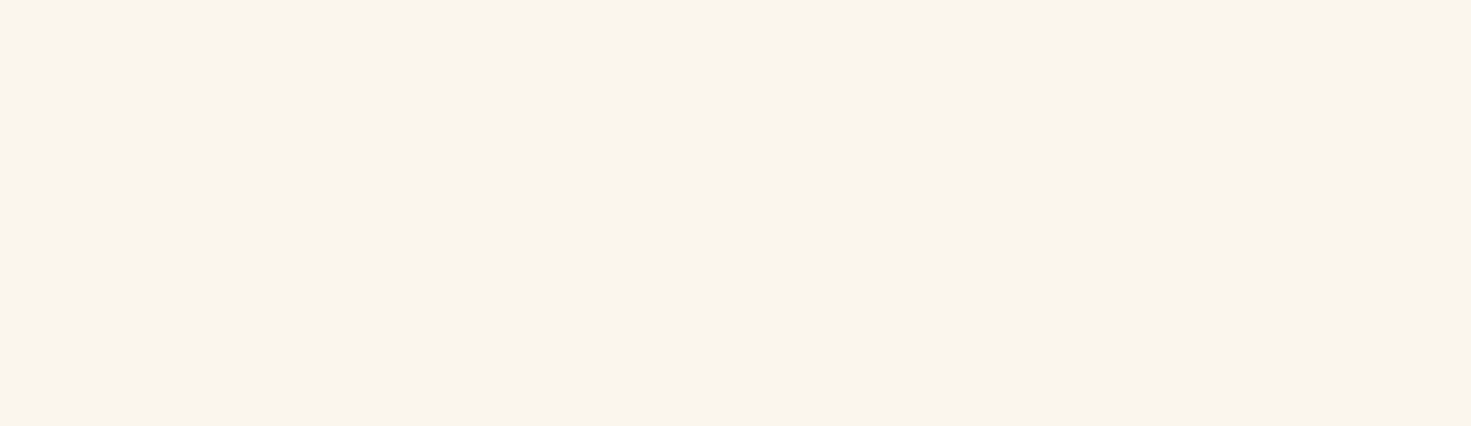
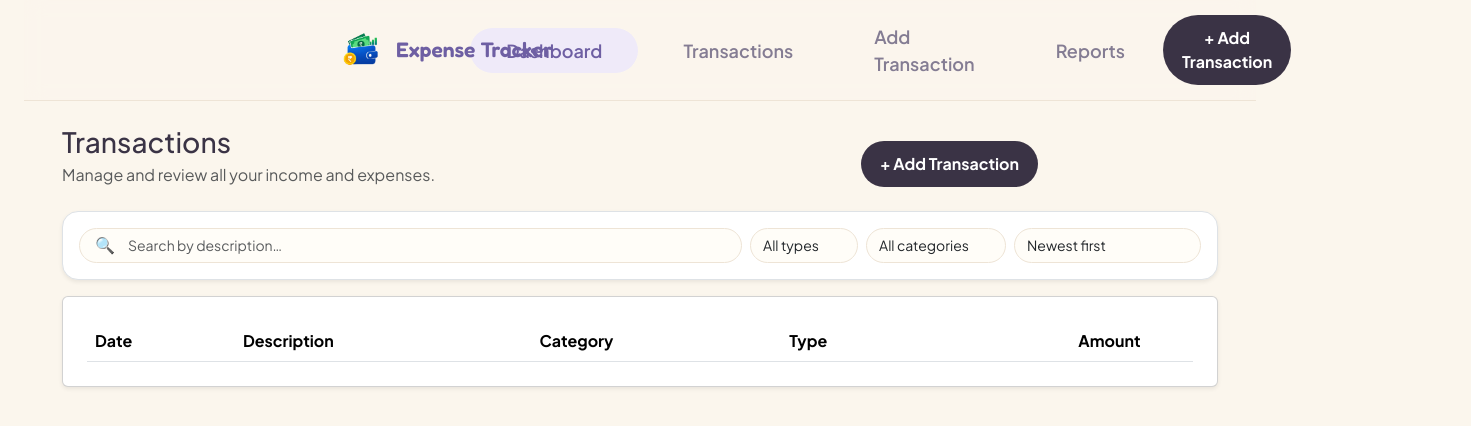
Before and after one commit to nischalpraj/Expense-Tracker, a React (Vite) app: page /transactions in a window 1280 px wide. Before the commit this address had no page. Shown: the top 426 px of the page, 1471 px wide, since content can reach past the window. Built offline with nearby package versions, Linux system fonts and the light colour scheme.

Commit message:
Transaction page on progress

```diff
--- a/src/MyRoute.jsx
+++ b/src/MyRoute.jsx
@@ -2,6 +2,7 @@ import React from 'react'
 import { BrowserRouter, Routes, Route } from 'react-router-dom'
 import Layout from './pages/Layout'
 import Dashboard from './pages/Dashbaord'
+import Transactions from './pages/Transactions'
 
 const MyRoute = () => {
   return (
@@ -11,6 +12,7 @@ const MyRoute = () => {
 
                   <Route path='/' element={<Layout />} >
                       <Route index element={<Dashboard />}></Route>
+                      <Route path='transactions' element={<Transactions/>}/>
 
 
             </Route>
--- a/src/components/Header.jsx
+++ b/src/components/Header.jsx
@@ -34,7 +34,7 @@ const Header = () => {
                   </a>
                 </li>
                 <li className="nav-item">
-                  <a className="nav-link" href="/products">
+                  <a className="nav-link" href="transactions">
                   Transactions
                   </a>
                 </li>
--- /dev/null
+++ b/src/pages/Transaction.css
@@ -0,0 +1,17 @@
+
+.filters-card {
+  background: #fff;
+  border: 1px solid #EEE4D6;
+}
+.filters-card .form-control,
+.filters-card .form-select {
+  border-radius: 999px;
+  border-color: #EEE4D6;
+  background: #FFFDF8;
+  font-size: 14px;
+}
+.filters-card .form-control:focus,
+.filters-card .form-select:focus {
+  border-color: #9C8FC7;
+  box-shadow: 0 0 0 0.2rem var(#EFEAF9);
+}
--- /dev/null
+++ b/src/pages/Transactions.jsx
@@ -0,0 +1,144 @@
+import React from "react";
+import "./Transaction.css"
+
+const Transactions = () => {
+  return (
+    <>
+      <div class="container py-4" style={{ maxWidth: "1180px" }}>
+        <div class="d-flex flex-wrap justify-content-between align-items-end gap-3 mb-4">
+          <div>
+            <h1 class="h3 mb-1">Transactions</h1>
+            <p class="text-muted mb-0">
+              Manage and review all your income and expenses.
+            </p>
+          </div>
+          <button class="btn btn-ef-add">+ Add Transaction</button>
+        </div>
+        <div className="card filters-card rounded-4 shadow-sm mb-3 border">
+          <div className="card-body p-3">
+            <div className="d-flex flex-wrap align-items-center gap-2">
+              <div
+                className="position-relative flex-grow-1"
+                style={{ minWidth: "220px" }}>
+                <span
+                  className="position-absolute top-50 start-0 translate-middle-y ps-3"
+                  style={{ zIndex: 5 }}>
+                  🔍
+                </span>
+                <input
+                  type="text"
+                  id="searchInput"
+                  className="form-control rounded-pill ps-5"
+                  placeholder="Search by description…"
+                />
+              </div>
+
+              <select
+                id="typeFilter"
+                className="form-select rounded-pill flex-shrink-0"
+                style={{ width: "auto" }}>
+                <option value="all">All types</option>
+                <option value="income">Income</option>
+                <option value="expense">Expense</option>
+              </select>
+
+              <select
+                id="catFilter"
+                className="form-select rounded-pill flex-shrink-0"
+                style={{ width: "auto" }}>
+                <option value="all">All categories</option>
+              </select>
+
+              <select
+                id="sortFilter"
+                className="form-select rounded-pill flex-shrink-0"
+                style={{ width: "auto" }}>
+                <option value="newest">Newest first</option>
+                <option value="oldest">Oldest first</option>
+                <option value="high">Amount: High to Low</option>
+                <option value="low">Amount: Low to High</option>
+              </select>
+            </div>
+          </div>
+        </div>
+        <div class="card rounded-4x shadow-sm d-none d-md-block" id="tableCard">
+          <div class="card-body p-4">
+            <div class="table-responsive">
+              <table class="table tx-table mb-0">
+                <thead>
+                  <tr>
+                    <th>Date</th>
+                    <th>Description</th>
+                    <th>Category</th>
+                    <th>Type</th>
+                    <th class="text-end">Amount</th>
+                    <th></th>
+                  </tr>
+                </thead>
+                <tbody id="txTableBody"></tbody>
+              </table>
+            </div>
+          </div>
+        </div>
+        <div class="d-md-none" id="cardsWrap"></div>
+        <div class="empty-state text-center d-none" id="emptyState">
+          <div style={{ fontSize: "48px" }} class="mb-3">
+            🌱
+          </div>
+          <h3 class="h5 mb-1">No transactions yet</h3>
+          <p class="text-muted mb-3">
+            Once you add one, it'll show up right here.
+          </p>
+          <button class="btn btn-ef-add">Add Your First Transaction</button>
+        </div>
+      </div>
+
+      <div class="modal fade" id="deleteModal" tabindex="-1">
+        <div
+          class="modal-dialog modal-dialog-centered"
+          style={{ maxWidth: "340px" }}>
+          <div class="modal-content rounded-4x text-center p-3">
+            <div class="modal-body">
+              <div style={{ fontSize: "34px" }} class="mb-2">
+                🗑️
+              </div>
+              <h3 class="h5 mb-1">Delete this transaction?</h3>
+              <p class="text-muted small mb-4" id="deleteModalDesc">
+                This can't be undone.
+              </p>
+              <div class="d-flex gap-2">
+                <button
+                  type="button"
+                  class="btn btn-outline-secondary rounded-pill flex-fill"
+                  data-bs-dismiss="modal">
+                  Cancel
+                </button>
+                <button
+                  type="button"
+                  class="btn btn-danger rounded-pill flex-fill"
+                  style={{ background: "#C85C77", border: "none" }}>
+                  Delete
+                </button>
+              </div>
+            </div>
+          </div>
+        </div>
+      </div>
+
+      <div class="toast-container position-fixed bottom-0 start-50 translate-middle-x p-3">
+        <div
+          id="liveToast"
+          class="toast align-items-center border-0"
+          style={{ background: "#3A3345", color: "#fff" }}>
+          <div class="d-flex">
+            <div class="toast-body" id="toastMsg">
+              Transaction deleted
+            </div>
+          </div>
+        </div>
+      </div>
+    </>
+  );
+};
+
+export default Transactions;
```
